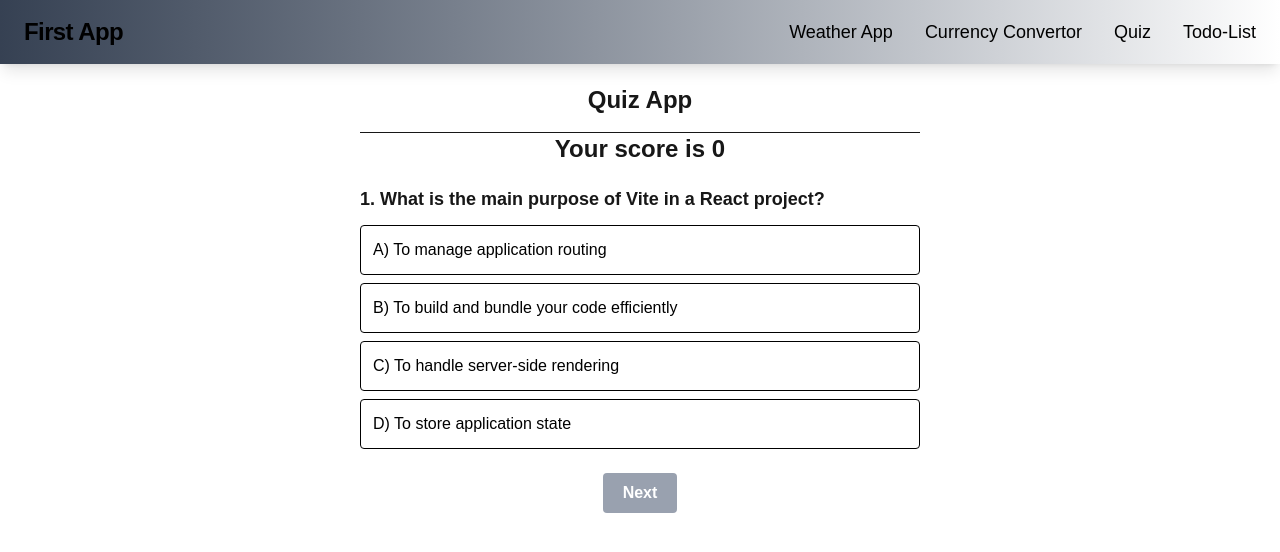
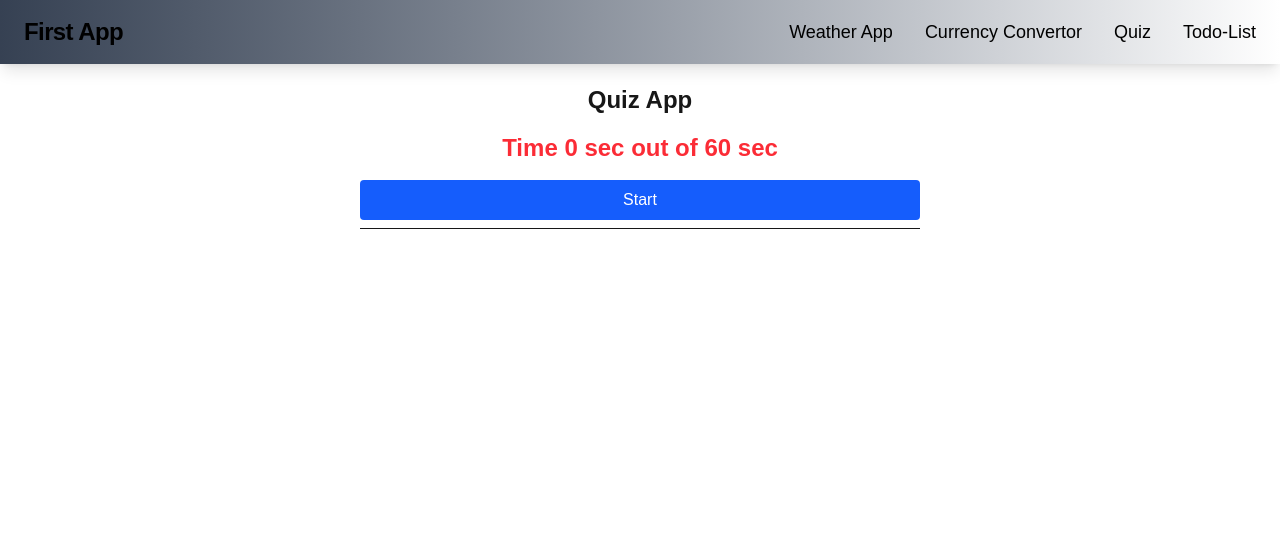
Before and after one commit to Bilal-Jamil-121/basic-app-react, a Next.js app: page /contact in a window 1280 px wide. Shown: the top 552 px of the page. Built offline with nearby package versions, Linux system fonts and the light colour scheme.

Commit message:
quiz app on next level

```diff
--- a/app/contact/page.js
+++ b/app/contact/page.js
@@ -1,5 +1,5 @@
 'use client';
-import React, { useState } from "react";
+import React, { useState,useEffect } from "react";
 
 const Page = () => {
   const mcq = [
@@ -48,8 +48,28 @@ const Page = () => {
   const [index, setIndex] = useState(0);
   const [selectedOption, setSelectedOption] = useState(null);
   const [answered, setAnswered] = useState(false);
-  const [finished, setFinished] = useState(false);
+  const [finished, setFinished] = useState(true);
   const [Correct, setCorrect] = useState(0);
+  const [counter, setcounter] = useState(0)
+  const [start, setstart] = useState(false)
+
+
+ useEffect(() => {
+  let interval;
+  if (start && !finished && counter < 100) {
+    interval = setInterval(() => {
+      setcounter((prev) => prev + 1);
+    }, 1000);
+  }
+
+  if (counter === 100) {
+    setFinished(true);
+  }
+
+  return () => clearInterval(interval);
+}, [start, counter, finished]);
+
+
 
   const handleAnswer = (ans) => {
     if (answered) return;
@@ -75,9 +95,13 @@ const Page = () => {
     setAnswered(false);
     setCorrect(0);
     setIndex(0);
-    setFinished(false);
     setSelectedOption(null);
+    setstart(false)
+    setcounter(0)
   };
+  function handlegiveup() {
+    setFinished(true)
+  }
 
   const question = mcq[index];
 
@@ -90,7 +114,15 @@ const Page = () => {
 
   return (
     <div className='mt-5 max-w-xl mx-auto px-2'>
+
       <h1 className='flex justify-center font-bold text-2xl mb-4'>Quiz App</h1>
+      <h1 className='flex text-red-500 justify-center font-bold text-2xl mb-4'>Time {counter} sec out of 60 sec</h1>
+    { !start&&( <button onClick={()=>{
+      setFinished(!finished);
+      setstart(!start)
+     }} className="bg-blue-600 text-white px-5 w-full mb-2 py-2 rounded hover:bg-blue-700">
+        Start
+      </button>)}
       <hr />
       {!finished && (
         <>
@@ -104,7 +136,7 @@ const Page = () => {
               <li className={`p-3 rounded cursor-pointer border ${getOptionClass("D")}`} onClick={() => handleAnswer("D")}>{question.option4}</li>
             </ul>
 
-            <div className='flex justify-center mt-6'>
+            <div className='flex justify-center gap-3 mt-6'>
               <button
                 onClick={handleNext}
                 disabled={!answered}
@@ -114,12 +146,21 @@ const Page = () => {
               >
                 Next
               </button>
+              <button
+                onClick={handlegiveup}
+
+                className={`px-5 py-2 rounded font-semibold text-white transition-all
+                    bg-red-600 hover:bg-red-700 cursor-pointer`
+                   }
+              >
+                Give Up
+              </button>
             </div>
           </div>
         </>
       )}
 
-      {finished && (
+      {(finished && start) && (
         <div className='text-center mt-10'>
           <h2 className='text-2xl font-bold mb-2'>Quiz Completed!</h2>
           <p className='text-lg mb-6'>You scored {Correct} out of {mcq.length}</p>
```
